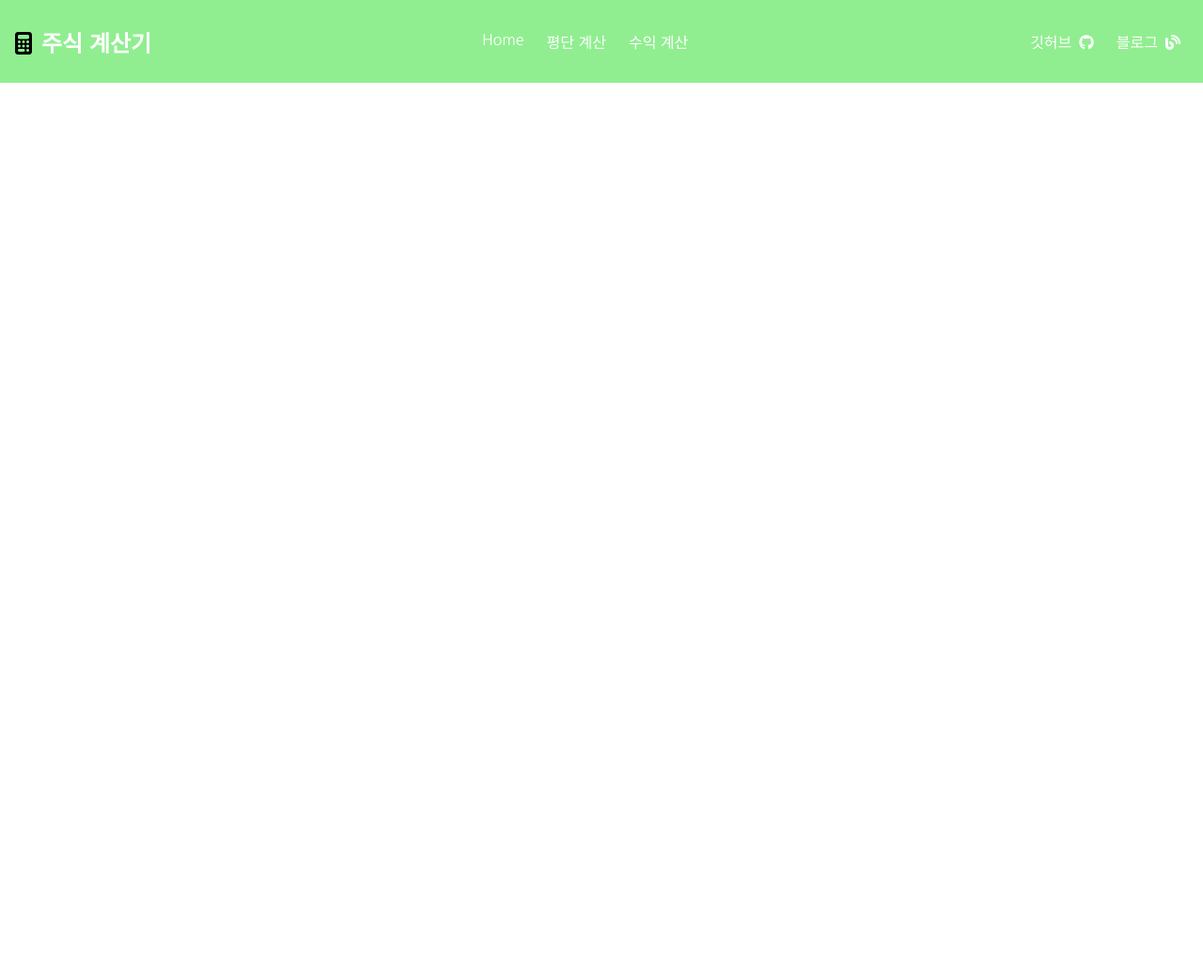
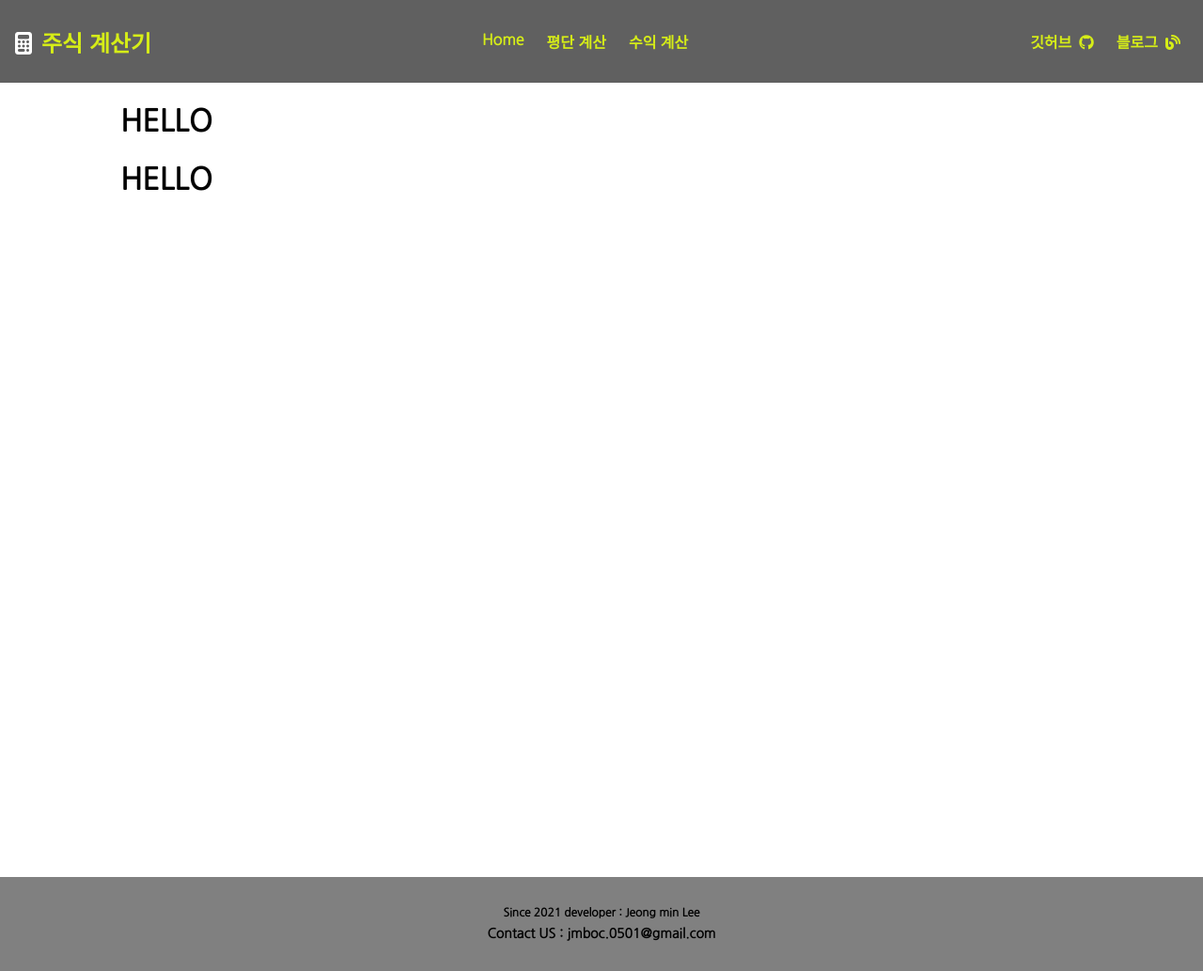
Before and after one commit to BaseOfCoding/stock_calculator, a React (Create React App) app: page /stockprofit in a window 1280 px wide. Shown: the whole page at 94% size. Before the commit the page ends 800 px from the top, so only its background shows below. Built offline with nearby package versions, Linux system fonts and the light colour scheme; the HTML template or start-up script is replaced by a standard one.

Commit message:
footer 완료

```diff
--- a/public/index.html
+++ b/public/index.html
@@ -8,6 +8,13 @@
       rel="stylesheet"
     />
     <script src="https://kit.fontawesome.com/34d78f4c8a.js" crossorigin="anonymous"></script>
+    <script
+      async
+      src="https://pagead2.googlesyndication.com/pagead/js/adsbygoogle.js?client=ca-pub-5353181976991649"
+      crossorigin="anonymous"
+    ></script>
+    <script async custom-element="amp-auto-ads" src="https://cdn.ampproject.org/v0/amp-auto-ads-0.1.js"></script>
+    <amp-auto-ads type="adsense" data-ad-client="ca-pub-5353181976991649"> </amp-auto-ads>
     <meta name="viewport" content="width=device-width, initial-scale=1" />
     <meta name="theme-color" content="#000000" />
     <meta name="description" content="Web site created using create-react-app" />
--- a/src/App.css
+++ b/src/App.css
@@ -1,6 +1,34 @@
 body {
   margin: 0;
   font-family: 'Nanum Gothic', sans-serif;
+}
+
+#body {
+  min-height: 100vh;
+  width: 100%;
+  max-width: 1024px;
+  margin: 0 auto;
+  padding-bottom: 24px;
+}
+
+#footer {
+  height: 100px;
+  background-color: gray;
+  display: flex;
+  flex-direction: column;
+  align-items: center;
+  justify-content: center;
+}
+
+#footer > .footer-made-name {
+  font-size: 12px;
+  font-weight: 600;
+}
+
+#footer > .footer-contact-us {
+  padding-top: 5px;
+  font-size: 14px;
+  font-weight: 700;
 }
 
 /* .App {
--- a/src/App.tsx
+++ b/src/App.tsx
@@ -7,8 +7,8 @@ import Header from './components/header/header';
 
 function App() {
   return (
-    <div id="header">
-      <Header>
+    <div>
+      <Header />
       <div id="body">
         <Switch>
           <Redirect exact path="/" to="/stockavarage" />
@@ -16,7 +16,10 @@ function App() {
           <Route path="/stockprofit" component={StockProfit} />
         </Switch>
       </div>
-      </Header>
+      <div id="footer">
+        <span className="footer-made-name">Since 2021 developer : Jeong min Lee</span>
+        <span className="footer-contact-us">Contact US : jmboc.0501@gmail.com</span>
+      </div>
     </div>
   );
 }
--- a/src/components/header/header.css
+++ b/src/components/header/header.css
@@ -1,24 +1,31 @@
+:root {
+  --main_color: #606060;
+  --sub_color: #d6ed17;
+  --hover_color: #422057;
+}
+
 .header {
   display: flex;
   justify-content: space-between;
   align-items: center;
-  background-color: lightgreen;
+  background-color: var(--main_color);
   padding: 8px 12px;
 }
 
 a {
   text-decoration: none;
-  color: white;
+  color: var(--sub_color);
+  font-weight: 600;
 }
 
 .header_logo {
   font-size: 24px;
-  color: white;
+  color: var(--sub_color);
 }
 
 .header_logo i {
   padding-left: 4px;
-  color: black;
+  color: white;
 }
 
 .header_logo span {
@@ -37,7 +44,7 @@ a {
 }
 
 .header_menu li:hover {
-  background-color: violet;
+  background-color: var(--hover_color);
   border-radius: 4px;
 }
 
@@ -49,7 +56,7 @@ a {
 }
 
 .header_icons :hover {
-  background-color: blueviolet;
+  background-color: var(--hover_color);
   border-radius: 4px;
 }
 
--- a/src/components/header/header.tsx
+++ b/src/components/header/header.tsx
@@ -11,7 +11,7 @@ class ReactReference {
   }
 }
 
-function Header(props: any) {
+const Header = () => {
   let clicked = false;
   const menu = new ReactReference().menuRef;
   const icons = new ReactReference().iconsRef;
@@ -27,10 +27,12 @@ function Header(props: any) {
   return (
     <div>
       <div className="header">
-        <div className="header_logo">
-          <i className="fas fa-calculator"></i>
-          <span>주식 계산기</span>
-        </div>
+        <Link to="/">
+          <div className="header_logo">
+            <i className="fas fa-calculator"></i>
+            <span>주식 계산기</span>
+          </div>
+        </Link>
         <ul className="header_menu" ref={menu}>
           <Link to="/">
             <li>Home</li>
@@ -62,6 +64,6 @@ function Header(props: any) {
       </div>
     </div>
   );
-}
+};
 
 export default Header;
--- a/src/pages/StockProfit/index.tsx
+++ b/src/pages/StockProfit/index.tsx
@@ -5,34 +5,6 @@ function StockProfit() {
     <div>
       <h1>HELLO</h1>
       <h1>HELLO</h1>
-      <h1>HELLO</h1>
-      <h1>HELLO</h1>
-      <h1>HELLO</h1>
-      <h1>HELLO</h1>
-      <h1>HELLO</h1>
-      <h1>HELLO</h1>
-      <h1>HELLO</h1>
-      <h1>HELLO</h1>
-      <h1>HELLO</h1>
-      <h1>HELLO</h1>
-      <h1>HELLO</h1>
-      <h1>HELLO</h1>
-      <h1>HELLO</h1>
-      <h1>HELLO</h1>
-      <h1>HELLO</h1>
-      <h1>HELLO</h1>
-      <h1>HELLO</h1>
-      <h1>HELLO</h1>
-      <h1>HELLO</h1>
-      <h1>HELLO</h1>
-      <h1>HELLO</h1>
-      <h1>HELLO</h1>
-      <h1>HELLO</h1>
-      <h1>HELLO</h1>
-      <h1>HELLO</h1>
-      <h1>HELLO</h1>
-      <h1>HELLO</h1>
-      <h1>HELLO</h1>
     </div>
   );
 }
```
Lines whose indentation alone changed are shown as unchanged.
